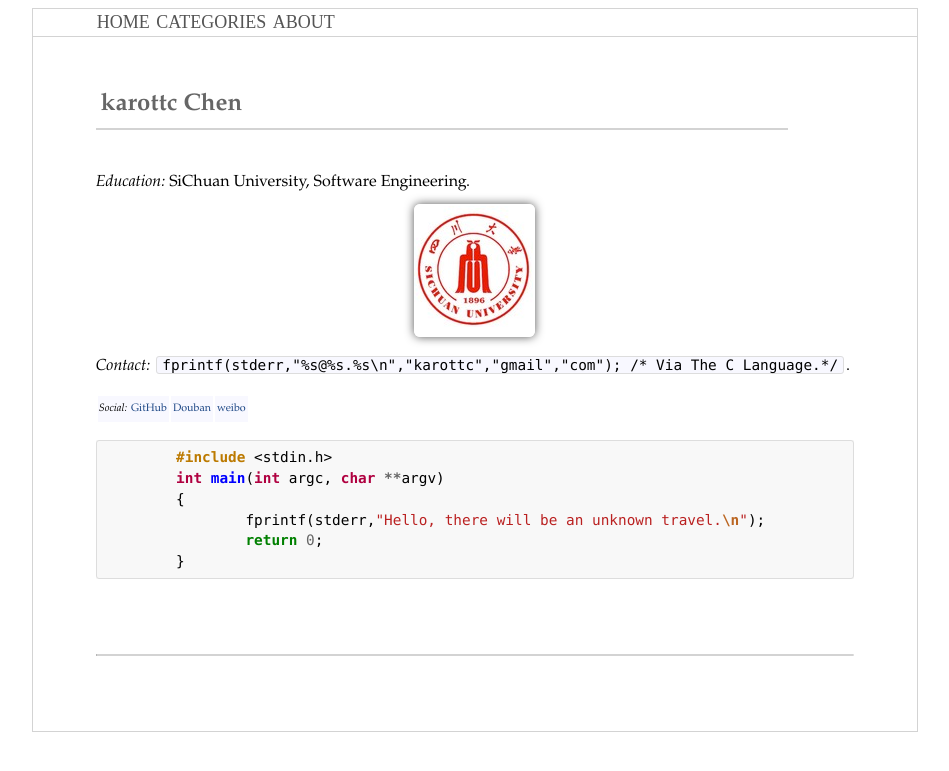
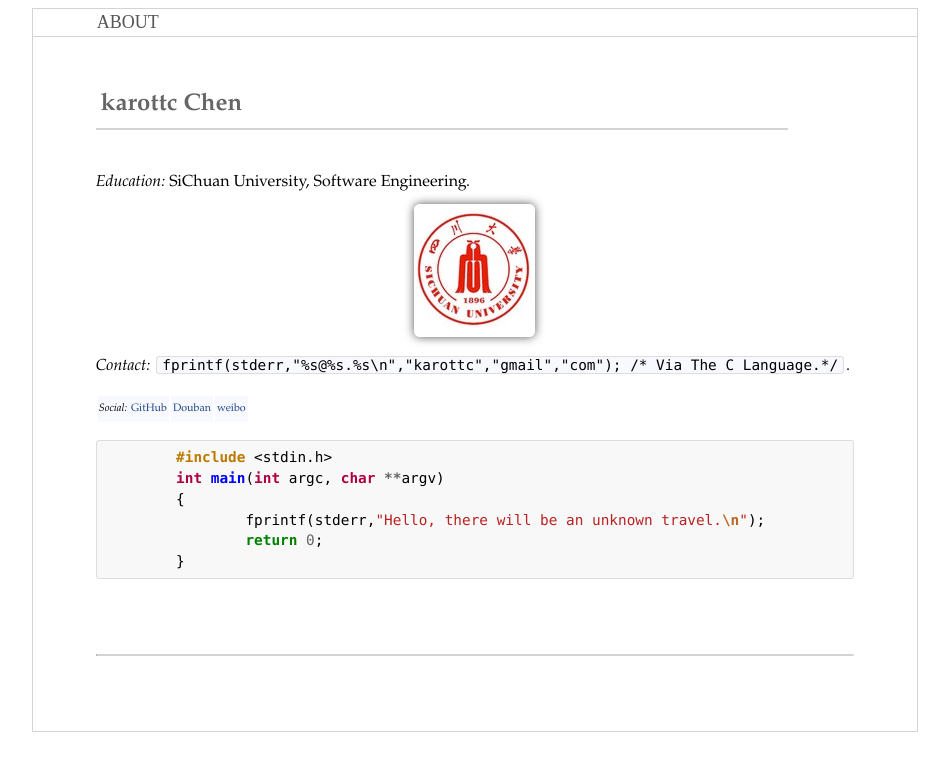
Before and after one commit to kk-mood/mood, a Jekyll site: the page built from about.md, in a window 1280 px wide. Shown: the top 771 px of the page, without its empty margins (166-1115 px from the left). Built offline with Jekyll 4.4.1, drawn with Linux system fonts in a browser that asks for light colours; Markdown is read by kramdown in place of the engine named in the settings; comment, search, counter and statistics services are not loaded.

Commit message:
update navigation.html.

```diff
--- a/_includes/navigation.html
+++ b/_includes/navigation.html
@@ -1,7 +1,5 @@
 <div class="nav">
     <div class="nav_nav">
-        <a href="{{ root_url }}/">HOME</a>
-        <a href="{{ root_url }}/catalog/categories.html">CATEGORIES</a>
         <a href="{{ root_url }}/about.html">ABOUT</a>
     </div>
 </div>
```
